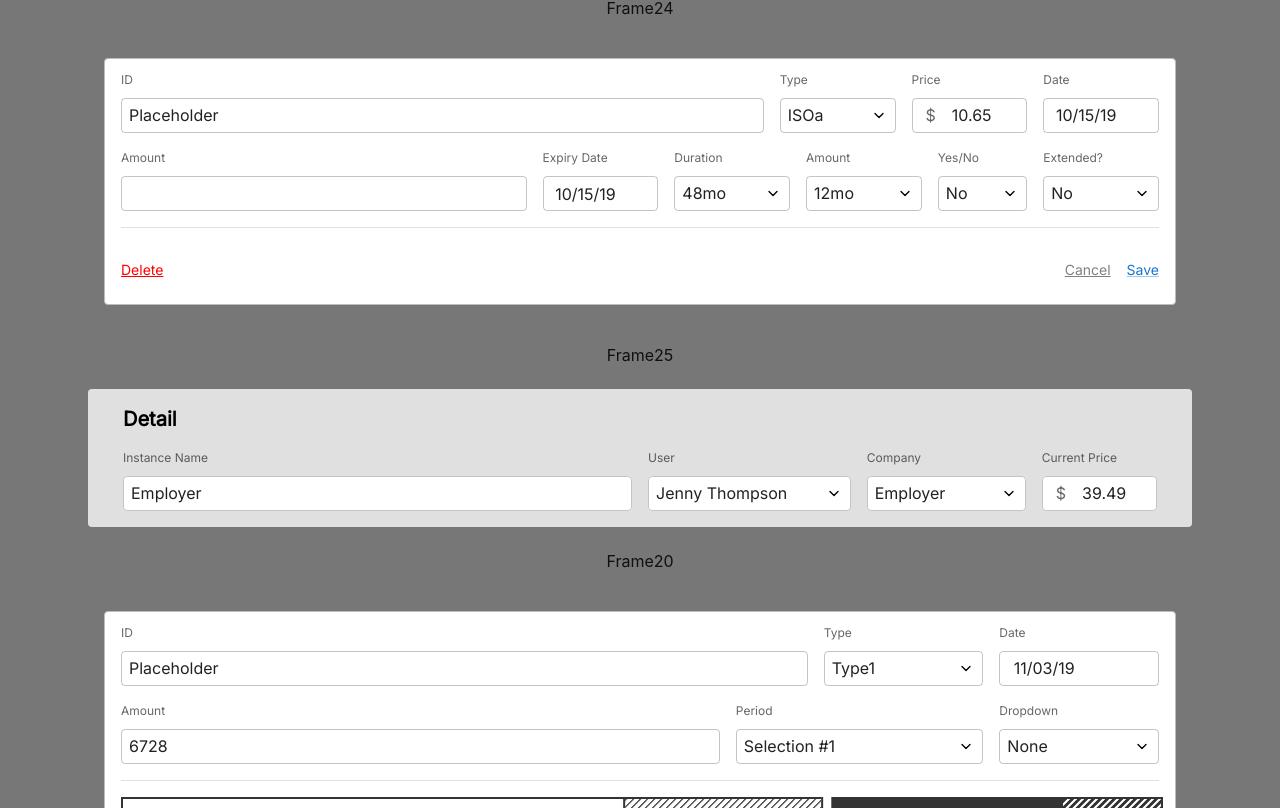
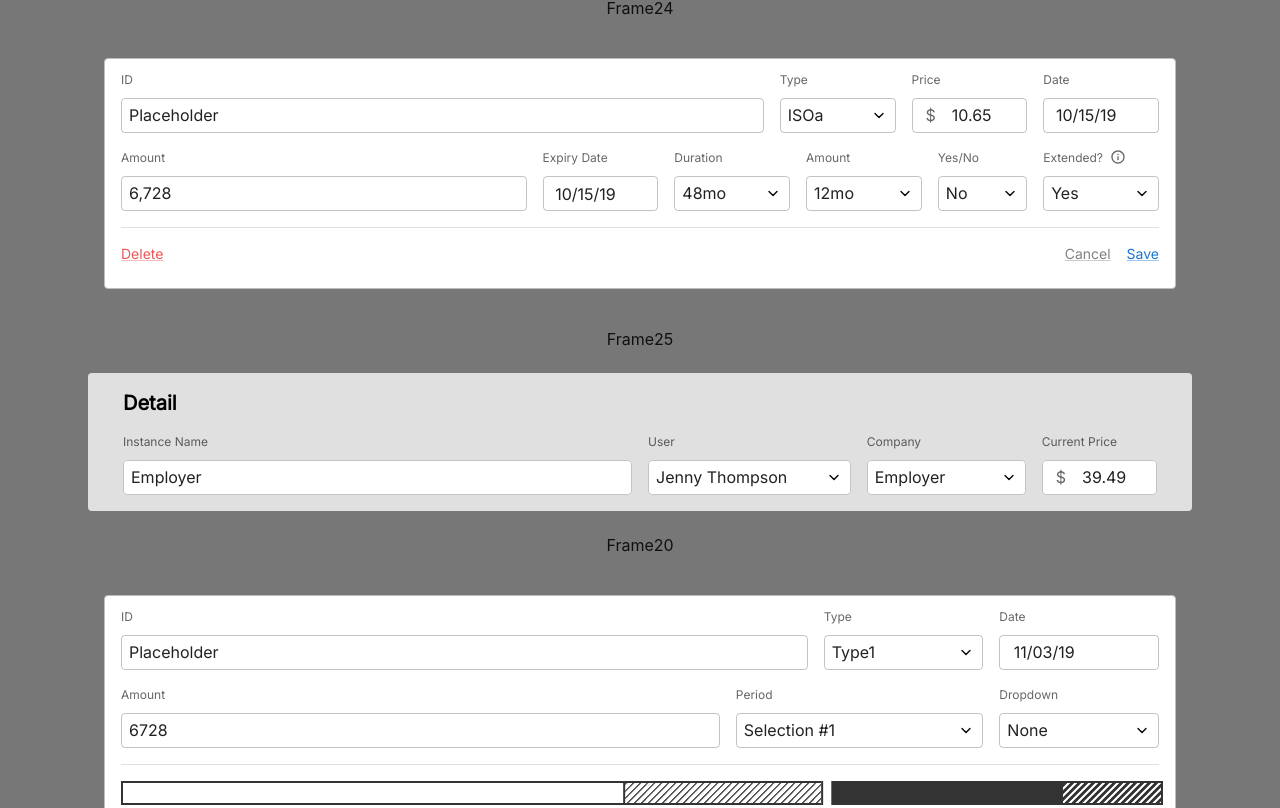
Before and after one commit to sriet/React-classic-components, a React (Create React App) app: page / in a window 1280 px wide. Shown: the part 772-1580 px from the top of the page. Built offline with nearby package versions, Linux system fonts and the light colour scheme.

Commit message:
get input value & custom numberFormat in AddPlan

```diff
--- a/src/App.css
+++ b/src/App.css
@@ -60,3 +60,31 @@
 .apexcharts-legend-series {
   display: none;
 }
+
+/* Align */
+.align-items-start {
+  display: flex;
+  align-items: start;
+}
+
+/* Font Size */
+.font-16 {
+  font-size: 16px !important;
+}
+
+/* Margin */
+.my-16 {
+  margin-top: 16px;
+  margin-bottom: 16px;
+}
+
+.cursor {
+  cursor: pointer;
+}
+
+.text-decoration-red {
+  text-decoration-color: #EB5757;
+}
+.text-decoration-gray {
+  text-decoration-color: #828282;
+}
--- a/src/App.js
+++ b/src/App.js
@@ -24,6 +24,7 @@ import ClientCard from "./components/ClientCard";
 import Google from "./components/Google";
 import BarChart from "./components/BarChart";
 import TypeProgress from "./components/TypeProgress";
+import Employer from "./components/Employer";
 
 const ColorModeContext = React.createContext({ toggleColorMode: () => {} });
 
@@ -33,15 +34,15 @@ function MyApp() {
 
   const AddPlanProps ={
     id: "Placeholder",
-    type: "ISOa",
-    price: "10.65",
+    type: {default:"ISOa", options:['ISO', 'ISOa', 'ISOb']},
+    price: 10.65,
     date: "2019-10-15",
     amount1: 6728,
     expiryDate: "2019-10-15",
-    duration: "48mo",
-    amount2:'12mo',
-    yn: "No",
-    extended: "No",
+    duration: {default:"48mo", options:['48mo', '60mo', '72mo']},
+    amount2: {default:"12mo", options:['12mo', '60mo', '72mo']},
+    yn: {default:"No", options:['Yes', 'No']},
+    extended: {default:"No", options:['Yes', 'No']},
   };
   const DetailProps = {
     instanceName: "Employer",
@@ -144,6 +145,14 @@ function MyApp() {
       { id: 4, date: "1/15/2021", total: 2, amount: 2, value: 4742 },
     ],
     summary: [2154, 781, 28452],
+  };
+  const EmployerProps = {
+    price: [
+      {title:'Total', price:405203},
+      {title:'Current', price:296250},
+      {title:'Price', price:2370},
+    ],
+
   };
   const StockTableProps = {
     table: [
@@ -293,7 +302,7 @@ function MyApp() {
         paddingBottom: "100px",
       }}
     >
-      GraphTypesFrame17
+      Frame17
       <GraphTypes />
       Frame27
       <BarChart />
@@ -309,12 +318,12 @@ function MyApp() {
       <Sale {...SaleProps} />
       Frame26
       <StockTable {...StockTableProps} />
+      Frame30
+      <Employer {...EmployerProps} />
       Frame31
       <Gauge />
       Frame32
       <Last {...LastProps} />
-      GraphTypes
-      <GraphTypes />
       Frame19
       <Breakdown {...BreakdownProps} />
       Frame29
--- a/src/components/AddPlan/index.js
+++ b/src/components/AddPlan/index.js
@@ -9,15 +9,17 @@ import {
   Link,
   OutlinedInput,
   InputAdornment,
+  TextField,
 } from "@mui/material";
-import NumberFormat from 'react-number-format';
 import { SelectIcon } from "../commons/icon/multipleIcons";
+import InfoOutlinedIcon from '@mui/icons-material/InfoOutlined';
 import {
   BoxPanel,
   PriceLabel,
   StockInput,
   StockSelect,
 } from "../commons/styledComponents";
+import { NumberFormatCustom } from "../commons/styledComponents";
 
 const useStyles = makeStyles({
   mt10: {
@@ -36,15 +38,43 @@ const useStyles = makeStyles({
     transform: "translate(-50%, -50%)",
     "& fieldset": { border: "1px solid transparent" },
   },
+  numberInput: {
+    width:'100%',
+    "& input": { padding:'6px 8px' },
+  },
 });
 
+
 const AddPlan = (props) => {
+
+  const classes = useStyles();
+
+  // Date value State
   const [expiryDate, setExpiryDate] = React.useState(
     moment(props.expiryDate).format("MM/DD/YY")
   );
   const [date, setDate] = React.useState(moment(props.date).format("MM/DD/YY"));
 
-  const classes = useStyles();
+  // Amount1 value State
+  const [values, setValues] = React.useState({
+    id: props.id,
+    type: props.type.default,
+    price: props.price,
+    duration: props.duration.default,
+    amount2: props.amount2.default,
+    yn: props.yn.default,
+    extended: props.extended.default,
+    amount1: props.amount1,
+  });
+
+  const handleChange = (event) => {
+    setValues({
+      ...values,
+      [event.target.name]: event.target.value,
+    });
+    console.log('pppp', values)
+  };
+
 
   return (
     <Container>
@@ -58,7 +88,11 @@ const AddPlan = (props) => {
                     <PriceLabel>ID</PriceLabel>
                   </Grid>
                   <Grid item xs={12}>
-                    <StockInput defaultValue={props.id} />
+                    <StockInput
+                      value={values.id}
+                      name='id'
+                      onChange={handleChange}
+                    />
                   </Grid>
                 </Grid>
               </Grid>
@@ -71,11 +105,13 @@ const AddPlan = (props) => {
                     <StockSelect
                       input={<OutlinedInput />}
                       IconComponent={SelectIcon}
-                      defaultValue={props.type}
+                      value={values.type}
+                      name='type'
+                      onChange={handleChange}
                     >
-                      <option>ISO</option>
-                      <option>ISOa</option>
-                      <option>ISOb</option>
+                      {props.type.options.map((item, index)=>(
+                        <option key={index}>{item}</option>
+                      ))}
                     </StockSelect>
                   </Grid>
                 </Grid>
@@ -90,7 +126,9 @@ const AddPlan = (props) => {
                       startAdornment={
                         <InputAdornment position="start">$</InputAdornment>
                       }
-                      defaultValue={props.price}
+                      value={values.price}
+                      name='price'
+                      onChange={handleChange}
                     />
                   </Grid>
                 </Grid>
@@ -128,8 +166,16 @@ const AddPlan = (props) => {
                   <Grid item xs={12}>
                     <PriceLabel>Amount</PriceLabel>
                   </Grid>
-                  <Grid item xs={12}>
-                    <StockInput type="number" defaultValue={props.amount} />
+                  <Grid container item xs={12}>
+                    <TextField
+                    className={classes.numberInput}
+                    variant="outlined"
+                    value={values.amount1}
+                    onChange={handleChange}
+                    name="amount1"
+                    InputProps={{
+                      inputComponent: NumberFormatCustom,
+                    }} />
                   </Grid>
                 </Grid>
               </Grid>
@@ -166,11 +212,13 @@ const AddPlan = (props) => {
                     <StockSelect
                       input={<OutlinedInput />}
                       IconComponent={SelectIcon}
-                      defaultValue={props.duration}
+                      value={values.duration}
+                      name='duration'
+                      onChange={handleChange}
                     >
-                      <option>48mo</option>
-                      <option>60mo</option>
-                      <option>72mo</option>
+                      {props.duration.options.map((item, index)=>(
+                        <option key={index}>{item}</option>
+                      ))}
                     </StockSelect>
                   </Grid>
                 </Grid>
@@ -184,11 +232,13 @@ const AddPlan = (props) => {
                     <StockSelect
                       input={<OutlinedInput />}
                       IconComponent={SelectIcon}
-                      defaultValue={props.amount}
+                      value={values.amount2}
+                      name='amount2'
+                      onChange={handleChange}
                     >
-                      <option>12mo</option>
-                      <option>6mo</option>
-                      <option>3mo</option>
+                    {props.amount2.options.map((item, index)=>(
+                      <option key={index}>{item}</option>
+                    ))}
                     </StockSelect>
                   </Grid>
                 </Grid>
@@ -202,10 +252,13 @@ const AddPlan = (props) => {
                     <StockSelect
                       input={<OutlinedInput />}
                       IconComponent={SelectIcon}
-                      defaultValue={props.yn}
+                      value={values.yn}
+                      name='yn'
+                      onChange={handleChange}
                     >
-                      <option>Yes</option>
-                      <option>No</option>
+                    {props.yn.options.map((item, index)=>(
+                      <option key={index}>{item}</option>
+                    ))}
                     </StockSelect>
                   </Grid>
                 </Grid>
@@ -213,46 +266,38 @@ const AddPlan = (props) => {
               <Grid item xs={3} md={1.5}>
                 <Grid container spacing="10px">
                   <Grid item xs={12}>
-                    <PriceLabel>Extended?</PriceLabel>
+                    <PriceLabel className="align-items-start" >Extended? &nbsp; <InfoOutlinedIcon className="font-16" /></PriceLabel>
                   </Grid>
                   <Grid item xs={12}>
                     <StockSelect
                       input={<OutlinedInput />}
                       IconComponent={SelectIcon}
-                      defaultValue={props.extended}
+                      value={values.extented}
+                      name='extended'
+                      onChange={handleChange}
                     >
-                      <option>Yes</option>
-                      <option>No</option>
+                    {props.extended.options.map((item, index)=>(
+                      <option key={index}>{item}</option>
+                    ))}
                     </StockSelect>
                   </Grid>
                 </Grid>
               </Grid>
             </Grid>
-            <Divider sx={{ my: "16px" }} />
+          </Grid>
+          <Grid item xs={12}>
+              <Divider />
           </Grid>
           <Grid item xs={12}>
             <Grid container pb="12px">
-              <Link
-                sx={{
-                  color: "red",
-                  flexGrow: 1,
-                  cursor: "pointer",
-                  textDecorationColor: "red",
-                }}
-              >
+              <Link flexGrow='1' color={'#EB5757'} className="text-decoration-red cursor">
                 Delete
               </Link>
-              <Link
-                sx={{
-                  color: "gray",
-                  cursor: "pointer",
-                  pr: "16px",
-                  textDecorationColor: "gray",
-                }}
+              <Link color={'#828282'} pr= "16px" className="text-decoration-gray cursor"
               >
                 Cancel
               </Link>
-              <Link sx={{ cursor: "pointer" }}>Save</Link>
+              <Link className="cursor">Save</Link>
             </Grid>
           </Grid>
         </Grid>
--- /dev/null
+++ b/src/components/Employer/index.js
@@ -0,0 +1,244 @@
+import * as React from "react";
+import PropTypes from "prop-types";
+import {
+  Container,
+  Grid,
+  Link,
+  Typography,
+  Stack,
+  Divider,
+} from "@mui/material";
+import RefreshOutlinedIcon from '@mui/icons-material/RefreshOutlined';
+import { InfoCircleIcon, AlertSquareIcon } from "../commons/icon/multipleIcons";
+import {
+  BoxPanel,
+  TypoItem,
+  PriceLabel,
+  PriceValue,
+} from "../commons/styledComponents";
+import ProgressBar from "../commons/progressbar";
+import { makeStyles } from "@mui/styles";
+
+const useStyles = makeStyles({
+  value: {
+    fontSize: "12px !important",
+    color: "#000",
+
+  },
+  title: {
+    fontSize: "12px !important",
+    fontWeight: "700 !important",
+  },
+  progressBack: {
+    position: "relative",
+    overflow: "hidden",
+    display: "block",
+    zIndex: "0",
+    backgroundColor: "white",
+    height: "20px",
+    border: "2px solid #333",
+  },
+  status1: {
+    background:
+      "repeating-linear-gradient(45deg, #000000, #000000 1px, #ffffff 1px, #ffffff 8px)",
+    width: "100%",
+    position: "absolute",
+    left: "0",
+    bottom: "0",
+    top: "0",
+    transition: "transform .4s linear",
+    transformOrigin: "left",
+    // backgroundColor: "#1976d2",
+  },
+  status2: {
+    background: "#333",
+    width: "100%",
+    position: "absolute",
+    left: "0",
+    bottom: "0",
+    top: "0",
+    transition: "transform .4s linear",
+    transformOrigin: "left",
+    // backgroundColor: "#1976d2",
+  },
+});
+
+const Employer = ( props ) => {
+
+  const classes = useStyles();
+  const progressBarGroup = [
+    {
+      title: "250 1 Job ",
+      value: 376830,
+      data: {
+        min: 0,
+        max: 100,
+
+        status: [
+          {
+            pattern: 0,
+            value: 0,
+            label: "Dim1",
+          },
+          {
+            pattern: 2,
+            value: 45,
+            label: "Dim2",
+          },
+          {
+            pattern: 5,
+            value: 64,
+          },
+          {
+            pattern: 3,
+            value: 65,
+            label: "Dim3",
+          },
+          {
+            pattern: 4,
+            value: 90,
+            label: "Dim4",
+          },
+        ],
+      },
+    },
+    {
+      title: "Job 2",
+      value: 28400,
+      data: {
+        min: 0,
+        max: 100,
+
+        status: [
+          {
+            pattern: 0,
+            value: 0,
+            label: "Dim1",
+          },
+          {
+            pattern: 1,
+            value: 25,
+            label: "Dim2",
+          },
+          {
+            pattern: 2,
+            value: 40,
+            label: "Dim3",
+          },
+          {
+            pattern: 5,
+            value: 64,
+          },
+          {
+            pattern: 3,
+            value: 65,
+            label: "Dim4",
+          },
+          {
+            pattern: 4,
+            value: 90,
+            bg: "blue",
+            label: "Dim5",
+          },
+        ],
+      },
+    },
+  ];
+
+  return (
+    <Container>
+      <BoxPanel>
+        <Grid container spacing={3}>
+          <Grid container item xs={12}>
+            <TypoItem sx={{flexGrow:1}} variant="subtitle2"></TypoItem>
+            <TypoItem variant="subtitle2">Employer</TypoItem>
+          </Grid>
+          <Grid item xs={9}>
+            <Grid container spacing={2}>
+              {props.price.map((list, index)=>(
+                <Grid item xs={'auto'} md={4} key={index}>
+                  <Grid container spacing="4px">
+                    <Grid item xs={12}>
+                      <PriceLabel>{list.title}</PriceLabel>
+                    </Grid>
+                    <Grid container sx={{alignItems:'center'}} item xs={12}>
+                      <PriceValue pr='5.5px' sx={{color:(list.price<0 && '#EB5757')}}>{((list.price<0 && '-')||'')+`$`+Math.abs(list.price).toLocaleString('en-US')}</PriceValue>
+                    </Grid>
+                  </Grid>
+                </Grid>
+              ))}
+            </Grid>
+          </Grid>
+          <Grid item xs={12}>
+            <Divider />
+          </Grid>
+          {progressBarGroup.map((item, index) => (
+            <Grid item xs={12} key={index}>
+              <Grid container spacing={2}>
+                <Grid item xs={3} md={3}>
+                  <Link
+                    sx={{
+                    color: "#000",
+                    textDecorationColor: "#000"
+                  }}>
+                    <Typography className={classes.title}>
+                      {item.title}
+                    </Typography>
+                  </Link>
+                  <Typography className={classes.value}>
+                    {item.value}
+                  </Typography>
+                </Grid>
+                <Grid item xs={9} md={9}>
+                  <ProgressBar {...item.data} />
+                </Grid>
+              </Grid>
+            </Grid>
+          ))}
+          <Grid item xs={12}>
+              <Stack direction='row'>
+                <Stack direction='row' sx={{flexGrow:1, alignItems: "center"}}>
+                  <Stack direction='row' spacing='5px'>
+                    <Typography fontSize='12px' lineHeight="14.52px">
+                      Last updated 48 days ago ·
+                    </Typography>
+                  </Stack>
+                  <Stack direction='row'>
+                    <Link
+                      sx={{
+                        color:'#828282',
+                        display:'flex',
+                        cursor: "pointer",
+                        textDecorationColor: "#828282",
+                      }}
+                    >
+                      <RefreshOutlinedIcon sx={{fontSize: 16}} />
+                      <Typography fontSize='12px' lineHeight="15px">
+                        Update
+                      </Typography>
+                    </Link>
+                  </Stack>
+                </Stack>
+                <Stack sx={{ alignItems: "center" }} >
+                  <Link
+                    sx={{
+                      cursor: "pointer",
+                      textDecorationColor: "#2F80ED",
+                    }}
+                  >
+                    View Details
+                  </Link>
+                </Stack>
+              </Stack>
+          </Grid>
+        </Grid>
+      </BoxPanel>
+    </Container>
+  );
+};
+
+Employer.propTypes = {
+  children: PropTypes.any,
+};
+
+export default Employer;
--- a/src/components/ISOProgress/index.js
+++ b/src/components/ISOProgress/index.js
@@ -13,6 +13,7 @@ import {
 } from "@mui/material";
 
 import { SelectIcon } from "../commons/icon/multipleIcons";
+import InfoOutlinedIcon from '@mui/icons-material/InfoOutlined';
 import {
   BoxPanel,
   PriceLabel,
@@ -215,7 +216,7 @@ const ISOProgress = (props) => {
               <Grid item xs={3} md={1.5}>
                 <Grid container spacing="10px">
                   <Grid item xs={12}>
-                    <PriceLabel>Dropdown #2</PriceLabel>
+                    <PriceLabel sx={{ display: 'flex', alignItems: 'start' }} >Dropdown #2 &nbsp; <InfoOutlinedIcon sx={{ fontSize: 14 }} /></PriceLabel>
                   </Grid>
                   <Grid item xs={12}>
                     <StockSelect
--- a/src/components/commons/icon/multipleIcons.js
+++ b/src/components/commons/icon/multipleIcons.js
@@ -40,8 +40,8 @@ export const InfoCircleIcon = (props) => {
 export const AlertSquareIcon = (props) => {
   return (
     <svg
-      width="9"
-      height="9"
+      width="11"
+      height="11"
       viewBox="0 0 10 11"
       fill="none"
       xmlns="http://www.w3.org/2000/svg"
--- a/src/components/commons/styledComponents/index.js
+++ b/src/components/commons/styledComponents/index.js
@@ -1,3 +1,4 @@
+import * as React from "react";
 import { styled } from "@mui/material/styles";
 import {
   Typography,
@@ -5,6 +6,7 @@ import {
   NativeSelect,
   Box,
 } from "@mui/material";
+import NumberFormat from 'react-number-format';
 
 export const BoxPanel = styled(Box)(({ theme }) => ({
     backgroundColor: theme.palette.mode === "dark" ? "#1A2027" : "#fff",
@@ -104,3 +106,25 @@ export const AvatarTypo = styled(Typography)(({ theme }) => ({
     alignItems:'center',
     display:'flex',
 }));
+
+export const NumberFormatCustom = React.forwardRef(function NumberFormatCustom(props, ref) {
+    const { onChange, ...other } = props;
+
+    return (
+      <NumberFormat
+        {...other}
+        getInputRef={ref}
+        onValueChange={(values) => {
+          onChange({
+            target: {
+              name: props.name,
+              value: values.value,
+            },
+          });
+        }}
+        thousandSeparator
+        isNumericString
+        // prefix="$"
+      />
+    );
+});
```
Also changed, not shown: src/components/Last/index.js (+9 -7 lines).
